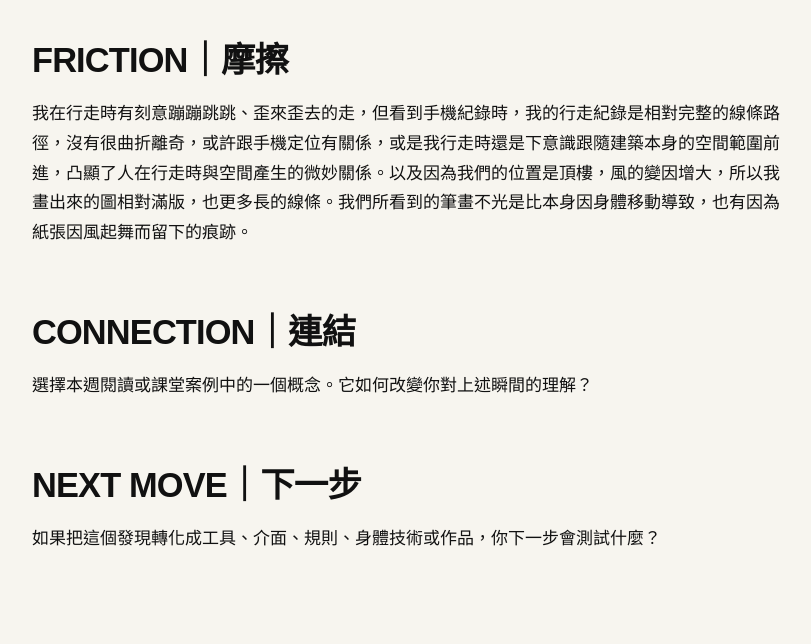
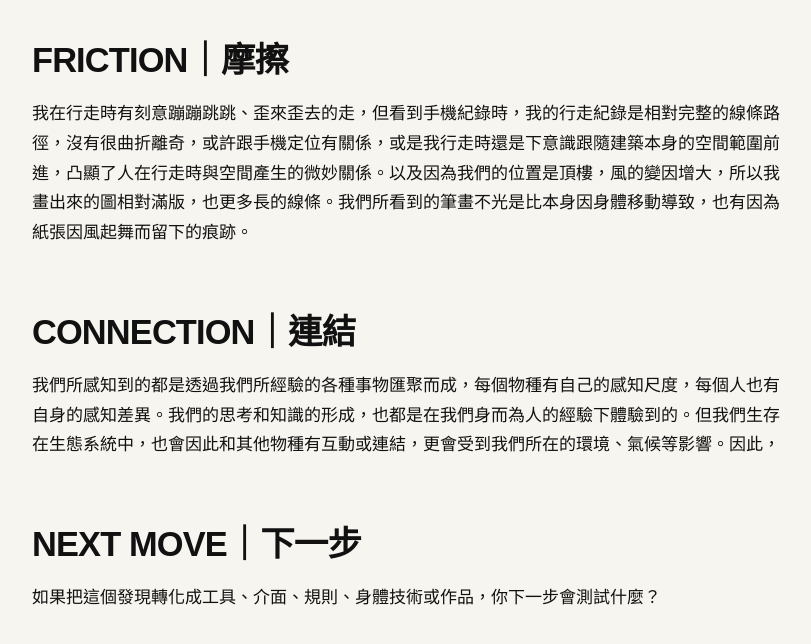
Before and after one commit to yunhanchan/fieldworkarchive, a Jekyll site: the page built from weeks/week-03.md, in a window 1280 px wide and 900 px high, scrolled down 2944 px, cut to the strip 180-824 px from the top of the window. Shown: the whole strip, without its empty margins (48-859 px from the left). Built offline with Jekyll 4.4.1, drawn with Linux system fonts in a browser that asks for light colours.

Commit message:
Update week-03.md

```diff
--- a/weeks/week-03.md
+++ b/weeks/week-03.md
@@ -32,8 +32,7 @@ A組工作坊同學帶回來的木頭
 我在行走時有刻意蹦蹦跳跳、歪來歪去的走，但看到手機紀錄時，我的行走紀錄是相對完整的線條路徑，沒有很曲折離奇，或許跟手機定位有關係，或是我行走時還是下意識跟隨建築本身的空間範圍前進，凸顯了人在行走時與空間產生的微妙關係。以及因為我們的位置是頂樓，風的變因增大，所以我畫出來的圖相對滿版，也更多長的線條。我們所看到的筆畫不光是比本身因身體移動導致，也有因為紙張因風起舞而留下的痕跡。
 
 ## CONNECTION｜連結
-
-選擇本週閱讀或課堂案例中的一個概念。它如何改變你對上述瞬間的理解？
+我們所感知到的都是透過我們所經驗的各種事物匯聚而成，每個物種有自己的感知尺度，每個人也有自身的感知差異。我們的思考和知識的形成，也都是在我們身而為人的經驗下體驗到的。但我們生存在生態系統中，也會因此和其他物種有互動或連結，更會受到我們所在的環境、氣候等影響。因此，
 
 ## NEXT MOVE｜下一步
 
```
